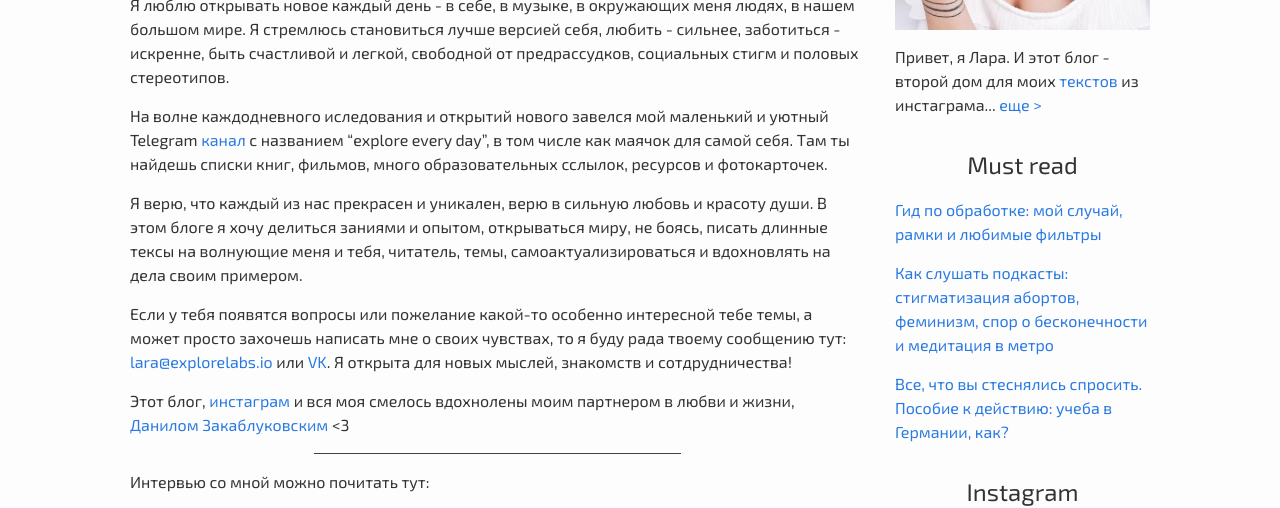
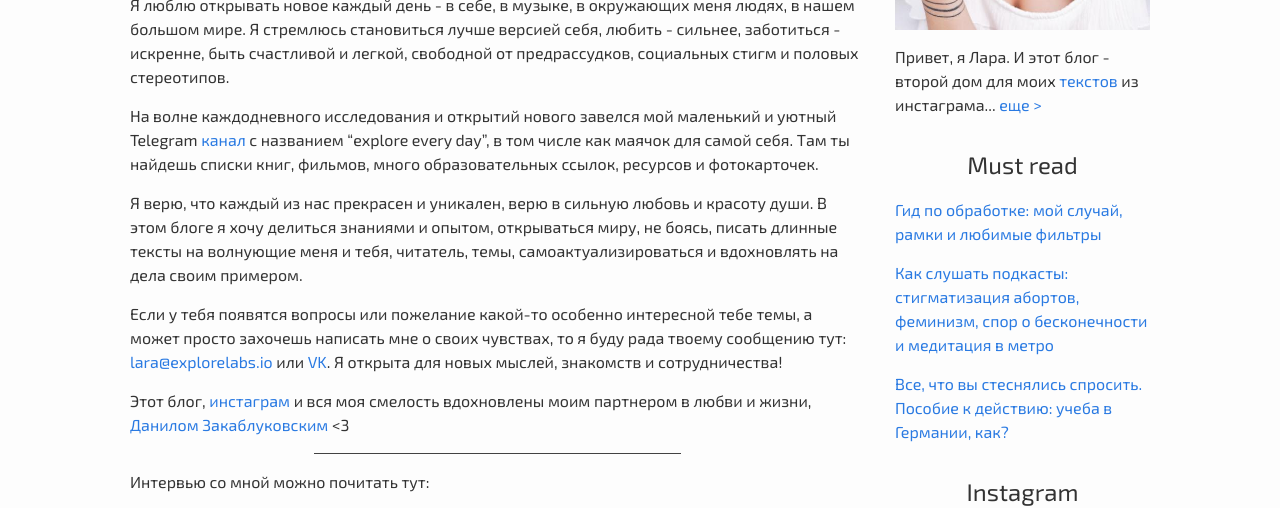
Before and after one commit to djagya/lara-blog, a Jekyll site: the page built from about.md, in a window 1280 px wide. Shown: the part 700-1208 px from the top of the page. Built offline with Jekyll 4.4.1, drawn with Linux system fonts in a browser that asks for light colours; nearby versions of some CDN libraries; comment, search, counter and statistics services are not loaded.

Commit message:
lara changes

```diff
--- a/about.md
+++ b/about.md
@@ -14,13 +14,13 @@
 
 Я люблю открывать новое каждый день - в себе, в музыке, в окружающих меня людях, в нашем большом мире. Я стремлюсь становиться лучше версией себя, любить - сильнее, заботиться - искренне, быть счастливой и легкой, свободной от предрассудков, социальных стигм и половых стереотипов.
 
-На волне каждодневного иследования и открытий нового завелся мой маленький и уютный Telegram [канал](https://t.me/explorevryday) с названием "explore every day", в том числе как маячок для самой себя. Там ты найдешь списки книг, фильмов, много образовательных сслылок, ресурсов и фотокарточек.
+На волне каждодневного исследования и открытий нового завелся мой маленький и уютный Telegram [канал](https://t.me/explorevryday) с названием "explore every day", в том числе как маячок для самой себя. Там ты найдешь списки книг, фильмов, много образовательных ссылок, ресурсов и фотокарточек.
 
-Я верю, что каждый из нас прекрасен и уникален, верю в сильную любовь и красоту души. В этом блоге я хочу делиться заниями и опытом, открываться миру, не боясь, писать длинные тексы на волнующие меня и тебя, читатель, темы, самоактуализироваться и вдохновлять на дела своим примером.
+Я верю, что каждый из нас прекрасен и уникален, верю в сильную любовь и красоту души. В этом блоге я хочу делиться знаниями и опытом, открываться миру, не боясь, писать длинные тексты на волнующие меня и тебя, читатель, темы, самоактуализироваться и вдохновлять на дела своим примером.
 
-Если у тебя появятся вопросы или пожелание какой-то особенно интересной тебе темы, а может просто захочешь написать мне о своих чувствах, то я буду рада твоему сообщению тут: [lara@explorelabs.io](mailto:lara@explorelabs.io) или [VK](https://vk.com/larisazz). Я открыта для новых мыслей, знакомств и сотдрудничества!
+Если у тебя появятся вопросы или пожелание какой-то особенно интересной тебе темы, а может просто захочешь написать мне о своих чувствах, то я буду рада твоему сообщению тут: [lara@explorelabs.io](mailto:lara@explorelabs.io) или [VK](https://vk.com/larisazz). Я открыта для новых мыслей, знакомств и сотрудничества!
 
-Этот блог, [инстаграм](https://www.instagram.com/larisazz/) и вся моя смелось вдохнолены моим партнером в любви и жизни, [Данилом Закаблуковским](http://danilz.me) <3
+Этот блог, [инстаграм](https://www.instagram.com/larisazz/) и вся моя смелость вдохновлены моим партнером в любви и жизни, [Данилом Закаблуковским](http://danilz.me) <3
 
 -----
 
```
